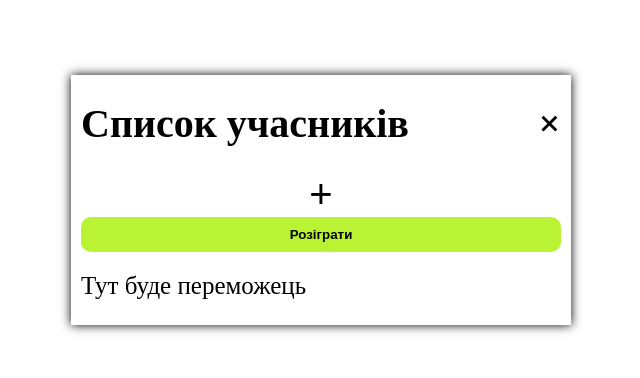
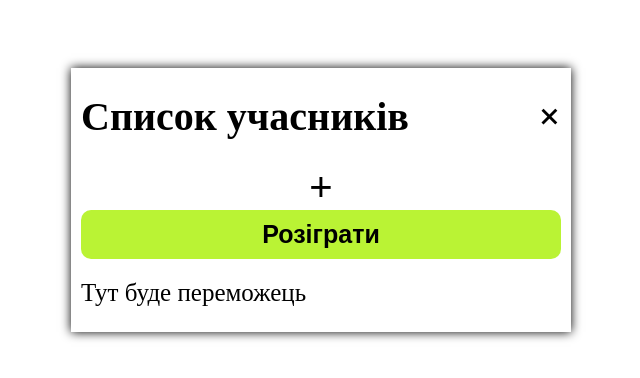
Before and after one commit to Sorokovsky/new-lottery, a React (Vite) app: page /lottery in a window 1280 px wide. Shown: the part 200-578 px from the top of the page, without its empty margins (319-959 px from the left). Built offline with nearby package versions, Linux system fonts and the light colour scheme.

Commit message:
lotery button

```diff
--- a/src/components/common/Table/Table.module.sass
+++ b/src/components/common/Table/Table.module.sass
@@ -55,3 +55,5 @@
     display: block
     font-size: 25rem
     margin-top: 20rem
+.button
+    font-size: 25rem
--- a/src/components/common/Table/Table.tsx
+++ b/src/components/common/Table/Table.tsx
@@ -5,11 +5,17 @@ import styles from "./Table.module.sass";
 import Row from '../Row/Row';
 import AddPerson from '../AddPerson/AddPerson';
 import Button from '../../ui/Button/Button';
+import { randomInteger } from '../../../utils/random';
 
 const Table: FC<ITable> = ({ title, people }) => {
     const [closed, setClosed] = useState(false);
     const [result, setResult] = useState("Тут буде переможець");
     const table = useRef<HTMLTableElement>(null);
+    const selectRandom = useCallback(() => {
+        const randomId = randomInteger(0, people.length - 1);
+        setResult(`${randomId + 1}.${people[randomId].name}`);
+    }, []);
+
     const closeHandler = useCallback(() => {
         setClosed(prev => !prev);
     }, [closed]);
@@ -42,7 +48,12 @@ const Table: FC<ITable> = ({ title, people }) => {
                     </tr>
                 </tbody>
             </table>
-            <Button>Розіграти</Button>
+            <Button
+                className={cn(styles.button)}
+                onClick={selectRandom}
+            >
+                Розіграти
+            </Button>
             <span className={cn(styles.result)}>{result}</span>
         </div>
     );
--- a/src/store/lottery/lottery.store.ts
+++ b/src/store/lottery/lottery.store.ts
@@ -30,13 +30,13 @@ export const useLotteryStore = create<LotteryStore>((set) => ({
     },
 
     editPerson(id, newName) {
-        const people = [...this.people];
-        for (let i = 0; i < people.length; i++) {
-            if (people[i].id === id) {
-                people[i].name = newName;
+        set(state => {
+            const people = [...state.people];
+            for (let i = 0; i < people.length; i++) {
+                if (people[i].id === id) {
+                    people[i].name = newName;
+                }
             }
-        }
-        set(state => {
             return {
                 ...state,
                 people: people,
--- /dev/null
+++ b/src/utils/random.ts
@@ -0,0 +1,5 @@
+export const randomInteger = (min: number, max: number): number => {
+  // случайное число от min до (max+1)
+  let rand = min + Math.random() * (max + 1 - min);
+  return Math.floor(rand);
+}
```
